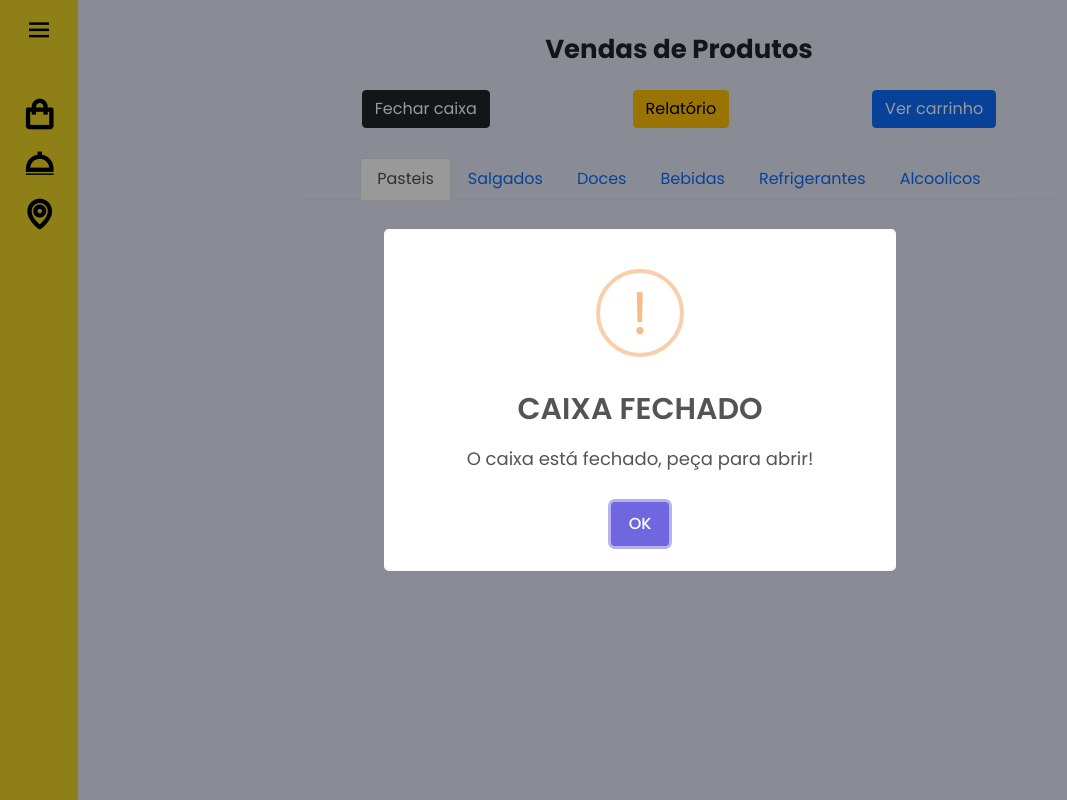
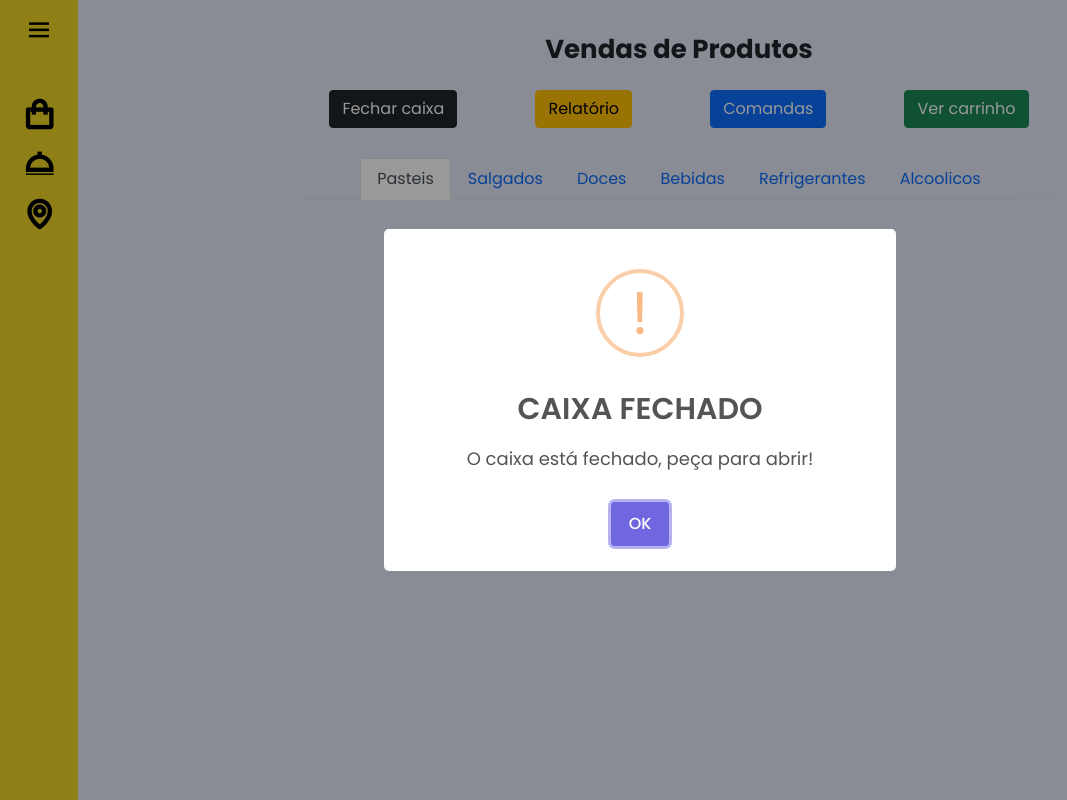
Before and after one commit to brunnorch/CaipiradoPastel, a PHP site: page /pages/principal/venda.php in a window 1280 px wide. Shown: the whole page, without its empty margins (0-1067 px from the left). Run offline with PHP 8.4, Linux system fonts and the light colour scheme; the visitor is signed in with stand-in values (Sample User, id 1); data comes from the database, SQL or seed files in the repository; data that the repository does not hold is empty; some libraries are stand-ins or nearby versions.

Commit message:
Ver comandas lançada do dia
b

```diff
--- a/src/pages/Estrutura/estrutura.php
+++ b/src/pages/Estrutura/estrutura.php
@@ -129,6 +129,18 @@
                     </ul>
                 </li>
 
+
+                <!-- ACESSO SOMENTE DO ADMINISTRADOR  -->
+                <?php if ($login['cargo'] == "administrador") : ?>
+                    <li>
+                        <a href="../principal/colaboradores.php">
+                            <i class='bx bx-id-card'></i>
+                            <span class="link_name">Colaboradores</span>
+                        </a>
+                        <ul class="sub-menu blank">
+                            <li><a class="link_name" href="#">Colaboradores</a></li>
+                        </ul>
+                    </li>
                     <li>
                         <div class="iocn-link">
                             <a href="../relatorios/caixaMes.php">
@@ -147,17 +159,6 @@
                         </ul>
                     </li>
 
-                <!-- ACESSO SOMENTE DO ADMINISTRADOR  -->
-                <?php if ($login['cargo'] == "administrador") : ?>
-                    <li>
-                        <a href="../principal/colaboradores.php">
-                            <i class='bx bx-id-card'></i>
-                            <span class="link_name">Colaboradores</span>
-                        </a>
-                        <ul class="sub-menu blank">
-                            <li><a class="link_name" href="#">Colaboradores</a></li>
-                        </ul>
-                    </li>
                 <?php endif; ?>
             <?php else : ?>
                 <li>
--- a/src/pages/principal/venda.php
+++ b/src/pages/principal/venda.php
@@ -49,9 +49,12 @@ function alerta($type, $title, $msg)
                             <div class="col-auto">
                                 <a href="../relatorios/imprimeCaixa.php?data=<?= $caixa[1] ?>" target='_blank' class="btn btn-warning">Relatório</a>
                             </div>
+                            <div class="col-auto">
+                                <a href="../relatorios/comanda.php" class="btn btn-primary">Comandas</a>
+                            </div>
                         <?php endif; ?>
                         <div class="col-auto">
-                            <a href="../principal/carrinho.php" id="verCarrinho" class="btn btn-primary">Ver carrinho</a>
+                            <a href="../principal/carrinho.php" id="verCarrinho" class="btn btn-success">Ver carrinho</a>
                         </div>
                     </div>
 
```
Lines whose indentation alone changed are shown as unchanged.
